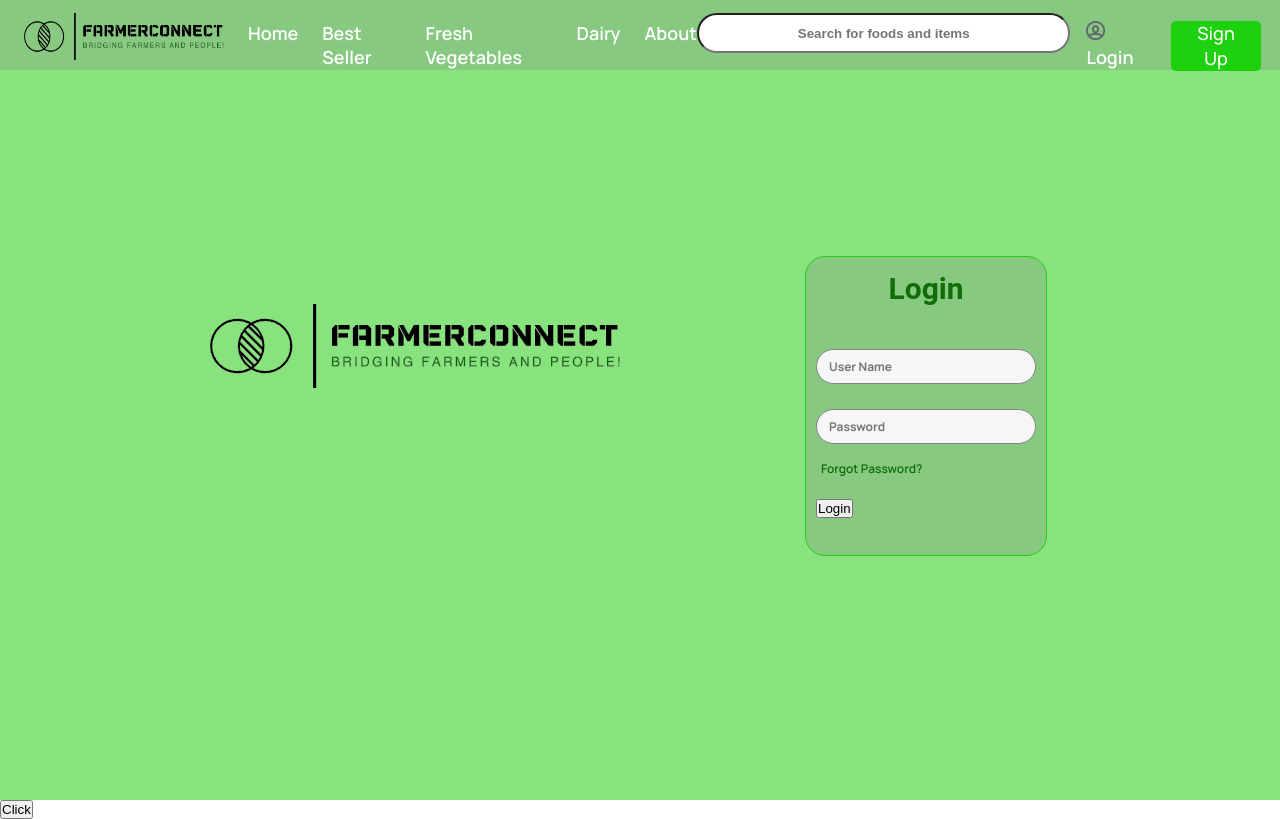
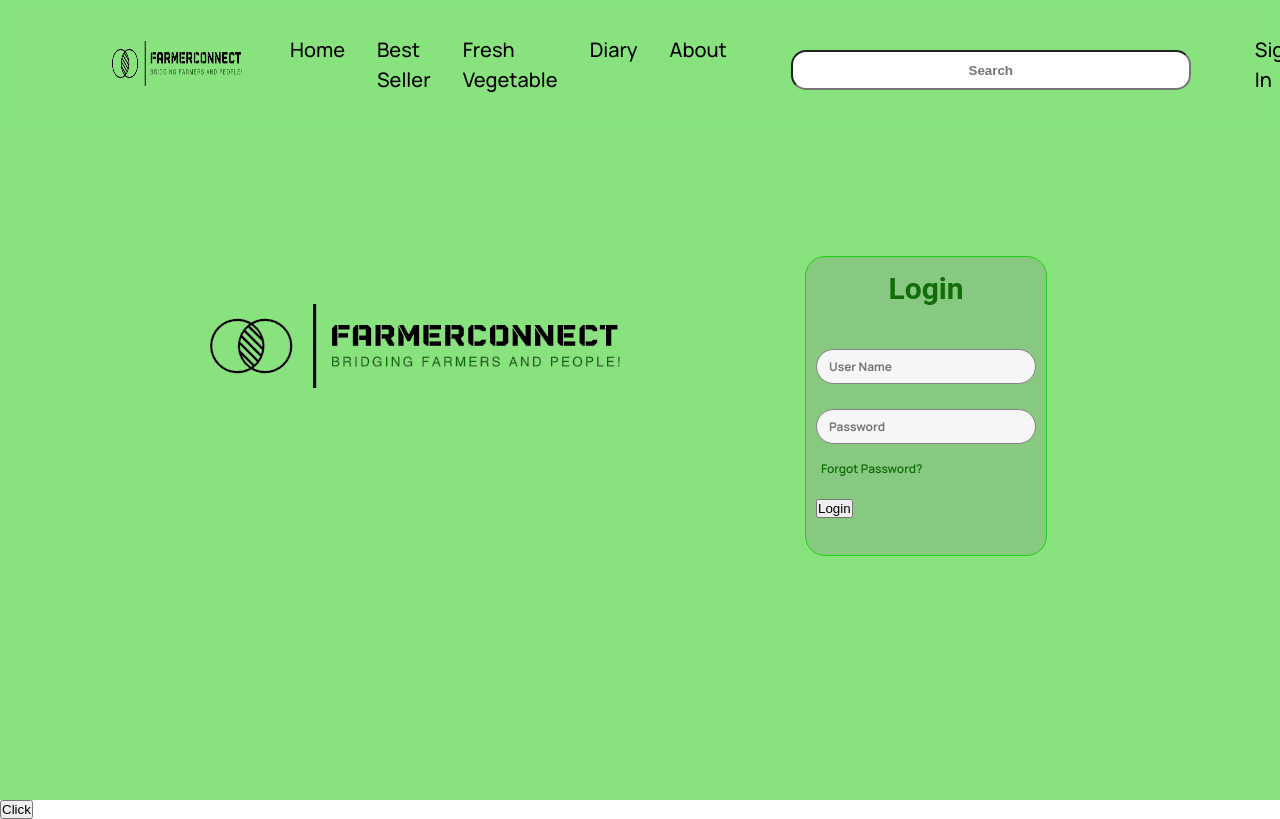
Before and after one commit to VishalSalemJayavel/PriceFinder, a React (Create React App) app in the folder frontend/: page /login in a window 1280 px wide. Built offline with nearby package versions, Linux system fonts and the light colour scheme.

Commit message:
navbar completed

```diff
--- a/frontend/src/components/header/header.css
+++ b/frontend/src/components/header/header.css
@@ -13,11 +13,19 @@
     letter-spacing: 0.192px;
 }
 
-@media screen and (max-width: 1180px) {
+@media screen and (max-width: 1050px) {
     h1{
         width: 100%;
         height: 610px;
         font-size: 30px;
-        padding: 10rem 0 0 30rem;
+        padding: 18rem 0 0 8rem;
     }
 }
+
+@media  screen and (max-width:550px) {
+    h1{
+        width: 100%;
+        height: 500px;
+        padding: 16rem 0 0 4rem;
+    }
+}
--- a/frontend/src/components/navbar/Navbar.jsx
+++ b/frontend/src/components/navbar/Navbar.jsx
@@ -1,76 +1,63 @@
 import React, { useState } from 'react';
-import { HiMenuAlt4, HiX } from 'react-icons/hi';
-import { motion } from 'framer-motion';
-import { images } from '../../constants';
+import {RiMenu3Line, RiCloseLine} from 'react-icons/ri';
+import {images} from '../../constants';
+import './navbar.css';
 import { Link } from 'react-router-dom';
 
-import'./navbar.css'
+const Menu = () => (
+  <>
+  <p><a href="#Home">Home</a></p>
+  <p><a href="#wgpt3">Best Seller</a></p>
+  <p><a href="#possibility">Fresh Vegetable</a></p>
+  <p><a href="#features">Diary</a></p>
+  <p><a href="#blog">About</a></p>
+  </>
+)
+const Navbar = () => {
 
-const Navbar = () => {
-  const [toggle, setToggle] = useState(false);
+  const [toggleMenu, setToggleMenu] = useState(false);
   const [searchInput, setSearchInput] = useState('');
-
   return (
-    <nav className='app__navbar'>
-      <div className="app__navbar-logo">
-        <img src={images.logo} alt="logo" />
+    <div className='gpt3__navbar'>
+      <div className='gpt3__navbar-links'>
+        <div className='gpt3__navbar-links_logo'>
+          <img src={images.logo} alt='logo' />
         </div>
-
-      <div className='app__navbar-list'>
-        <p><a href='/#'>Home</a></p>
-        <p><a href='/#'>Best Seller</a></p>
-        <p><a href='/#'>Fresh Vegetables</a></p>
-        <p><a href='/#'>Dairy </a></p>
-        <p><a href='/#'>About</a></p>
+        <div className='gpt3__navbar-links_container'>
+          <Menu />
         </div>
-
+      </div>
+      <div className='gpt3__navbar-search'>
       <input
           className='app__navbar-search'
           type="text"
-        placeholder="Search for foods and items"
+          placeholder="Search"
           value={searchInput}
           onChange={(e) => setSearchInput(e.target.value)}
       />
-
-      {/* <ul className="app__navbar-links">
-        <li className="app__sign_in">
-          <img src={images.sign_in} alt="sign_in" />
-          <Link to="/login">Login</Link>
-        </li>
-
-        <li className="app__navbar-signup">
-        <Link to="/signup"><button>Sign Up</button></Link>
-        </li>
-
-      </ul> */}
-      <div className="app__navbar-links">
-
-        <p className='app__sign_in'><Link to="/login"><img src={images.sign_in} alt="sign_in"/>Login</Link></p>
-        <p className='app__navbar-signup'><Link to="/signup"><button>Sign Up</button></Link></p>
       </div>
-
-      <div className="app__navbar-menu">
-        <HiMenuAlt4 onClick={() => setToggle(true)} />
-
-        {toggle && (
-          <motion.div
-            whileInView={{ x: [300, 0] }}
-            transition={{ duration: 0.85, ease: 'easeOut' }}
-          >
-            <HiX onClick={() => setToggle(false)} />
-            <ul className='app__navbar-menu_list'>
-              {['home', 'best seller in your area', 'fresh vegetables', 'dairy & milk', 'about'].map((item) => (
-                <li key={item}>
-                  <a href={`#${item}`} onClick={() => setToggle(false)}>
-                    {item}
-                  </a>
-                </li>
-              ))}
-            </ul>
-          </motion.div>
+      <div className='gpt3__navbar-sign'>
+        <Link to= '/login'><p>Sign in</p></Link>
+        <Link to='/signup' ><button type='button'>Sign up</button></Link>
+      </div>
+      <div className='gpt3__navbar-menu'>
+       {toggleMenu
+       ?<RiCloseLine color='black' size={27} onClick={() => setToggleMenu(false)}/>
+       :<RiMenu3Line color='black' size={27} onClick={() => setToggleMenu(true)}/>
+      }
+      {toggleMenu && (
+        <div className='gpt3__navbar-menu_container scale-up-center'>
+          <div className='gpt3__navbar-menu_contanier-links'>
+            <Menu />
+            <div className='gpt3__navbar-menu_container-links-sign'>
+            <p>Sign in</p>
+            <button type='button'>Sign up</button>
+      </div>
+          </div>
+        </div>
       )}
       </div>
-    </nav>
+    </div>
   )
 }
 
--- a/frontend/src/components/navbar/navbar.css
+++ b/frontend/src/components/navbar/navbar.css
@@ -1,137 +1,171 @@
-.app__navbar{
+.gpt3__navbar {
     display:flex;
     justify-content: space-between;
-    padding-top: 5px;
-    padding-right: 0.2em;
-    background-color:#88888648;
+    align-items: center;
+
+    padding: 2rem 7rem;
     position: fixed;
     top: 0;
-    width: 100%;
-    height: 70px;
     backdrop-filter: blur(5px);
     opacity: 1;
-    color: #fff;
-}
-.app__navbar-list{
-    display: flex;
-    flex-direction: row;
-    justify-content: flex-start;
+    color: black;
 
 }
 
-.app__navbar-list p {
+.gpt3__navbar-links {
+    flex:1;
     display: flex;
-    padding-left: 1.5rem;
-    padding-top: 1rem;
-    font-family: var(--font-family);
-    font-weight: 600;
+    justify-content: flex-start;
+    align-items: center;
 }
 
-.app__navbar-links {
+.gpt3__navbar-links_logo {
+    margin-right: 2rem;
+}
+
+.gpt3__navbar-links_logo img {
+    width: 130px;
+    height: 45px;
+}
+
+.gpt3__navbar-links_container {
+    display: flex;
+    flex-direction: row;
+}
+
+.gpt3__navbar-search{
+    margin: 0.63rem 3rem 0 3rem ;
+
+}
+
+.gpt3__navbar-search input {
+    width: 400px;
+    height: 40px;
+    text-align: center;
+    font-weight: 600;
+    border-radius: 15px;
+}
+
+.gpt3__navbar-sign {
     display: flex;
     justify-content: flex-end;
-    padding: 1rem 1rem;
-}
-.app__sign_in{
-
-    list-style-type: none;
-    font-family: var(--font-family);
-    font-weight: 600;
-    padding: 0 1rem 0 0;
-    font-size: 18px;
+    align-items: center;
 }
 
-.app__sign_in img {
-    width: 27px;
-    padding-right: 0.5rem;
+.gpt3__navbar-links_container p,
+.gpt3__navbar-sign p,
+.gpt3__navbar-menu_container p {
+    color: black;
+    font-family: var(--font-family);
+    font-weight: 500;
+    font-size: 20px;
+    line-height: 30px;
+    text-transform: capitalize;
+
+    margin: 0 1rem;
+    cursor: pointer;
 }
 
-.app__navbar-signup{
-    list-style-type: none;
-}
-
-.app__navbar-signup button{
-    padding:  0 1rem;
-    color: #fff;
+.gpt3__navbar-sign button,
+.gpt3__navbar-menu_container button {
+    margin: 0 1rem;
+    padding: 0.5rem 1rem;
+    color: white;
     background: #1ed10e;
     font-family: var(--font-family);
     font-weight: 500;
-    font-size: 18px;
+    font-size: 20px;
     line-height: 25px;
     border-radius: 5px;
     border: 0;
     outline: none;
     cursor: pointer;
-}
-
-.app__navbar-menu {
-    display: none;
-}
-.app__navbar-logo {
-    padding: 0.5rem 0 0 1.5rem;
-}
-
-.app__navbar-logo img {
-    width: 200px;
-    height: 47px;
-}
-
-a {
-    font-size: 18px;
 
 }
 
-.app__navbar-search {
-    margin-top: 0.5rem ;
-    width: 400px;
-    height: 40px;
-    text-align: center;
-    font-weight: 600;
-    border-radius: 20px;
+.gpt3__navbar-menu {
+    margin-left: 1rem;
+    display: none;
+    position: relative;
 }
 
-@media screen and (max-width: 1100px){
+.gpt3__navbar-menu svg {
+    cursor: pointer;
+}
 
-    .app__navbar-list{
+.gpt3__navbar-menu_container{
+    display: flex;
+    justify-content: flex-end;
+    align-items: flex-end;
+    flex-direction: column;
+
+    text-align: end;
+    background: var(--color-footer);
+    padding: 2rem;
+    position: absolute;
+    top: 40px;
+    right: 0;
+    margin-top: 1rem;
+    min-width: 210px;
+    border-radius: 5px;
+    box-shadow: 0 0 5 rgba(0,0,0,0.2);
+}
+
+.gpt3__navbar-menu_container p{
+    margin: 1rem 0;
+}
+
+.gpt3__navbar-menu_container-links-sign{
+    display: none;
+}
+
+@media screen and (max-width: 1050px) {
+    .gpt3__navbar-links_container{
         display: none;
     }
 
-    .app__navbar-menu{
+    .gpt3__navbar-menu{
         display: flex;
+    }
+
+    .gpt3__navbar-search input{
+        width: 220px;
+        margin-bottom: 0.5rem;
+    }
+
+    .gpt3__navbar-links_logo{
+        margin-right: 0;
+    }
+}
+
+@media screen and (max-width: 700px) {
+    .gpt3__navbar{
+        padding: 2rem 4rem;
+    }
+}
+
+@media screen and (max-width: 550px) {
+    .gpt3__navbar{
+        padding: 2rem;
+    }
+    .gpt3__navbar-sign{
+        display: none;
+    }
+    .gpt3__navbar-menu_container{
+        top: 20px;
+    }
+    .gpt3__navbar-menu_container-links-sign{
+        display: block;
+    }
+
+    .gpt3__navbar-search input{
+        width: 80px;
 
     }
 
-    .app__navbar-menu_list{
-        list-style: none;
-        margin-right: 20rem;
-        padding: 0;
-        height: 100%;
-        width: 100%;
-
-        display: flex;
-        justify-content: flex-start;
-        align-items: flex-start;
-        flex-direction: column;
+    .gpt3__navbar-links_logo img{
+        width: 100px;
+        height: 35px;
     }
 
-    .app__navbar-menu_list li{
-        width: 100%;
-        height: 100%;
-        display: flex;
-        justify-content: center;
-        align-items: center;
-    }
-
-    .app__navbar-search{
-        width: 200px;
-    }
-
-    .app__navbar-logo img{
-        width: 120px;
-        height: 30px;
-    }
-
-    .app__navbar-signup button{
-        font-size: 15px;
-    }
 }
```
Lines whose indentation alone changed are shown as unchanged.
